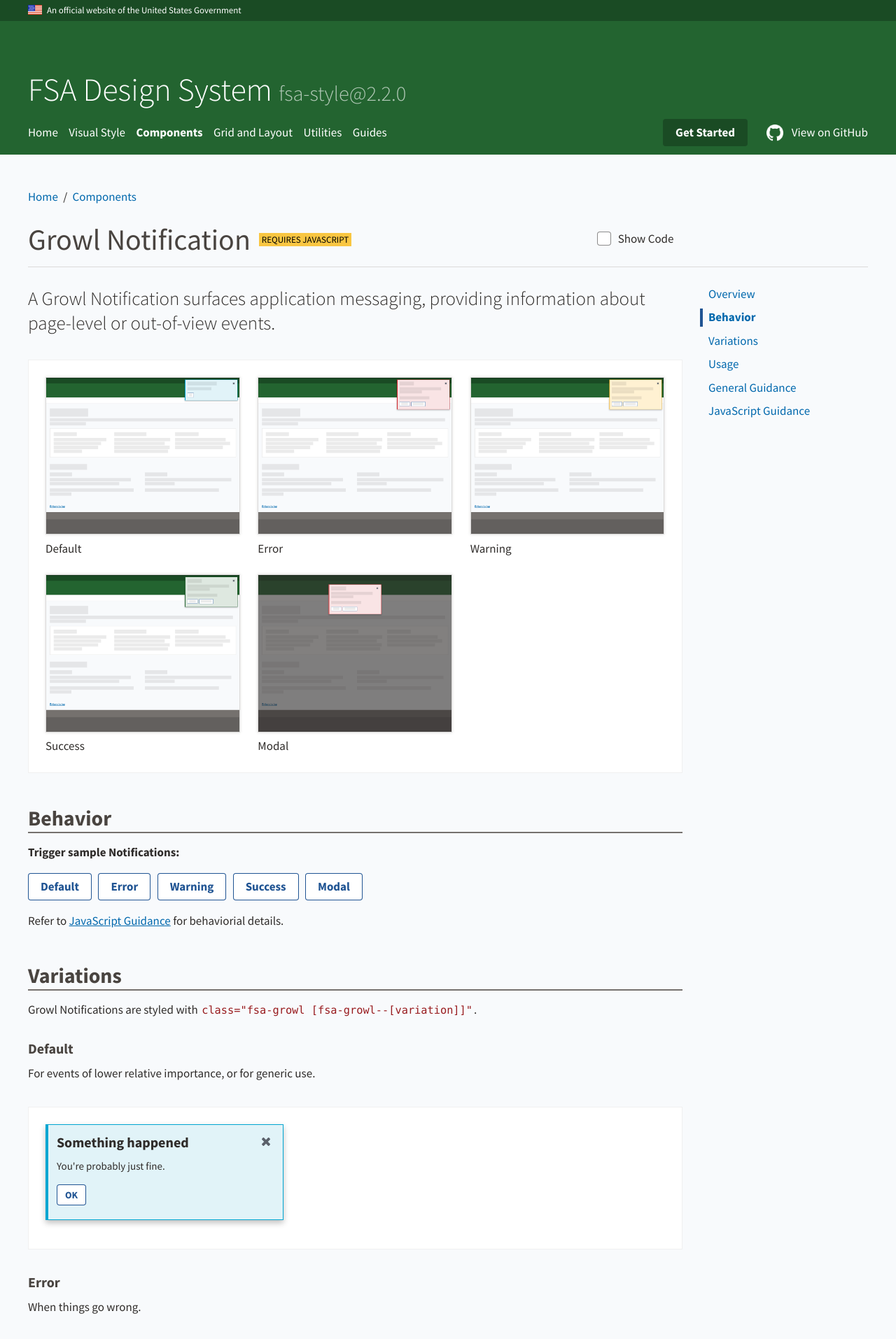
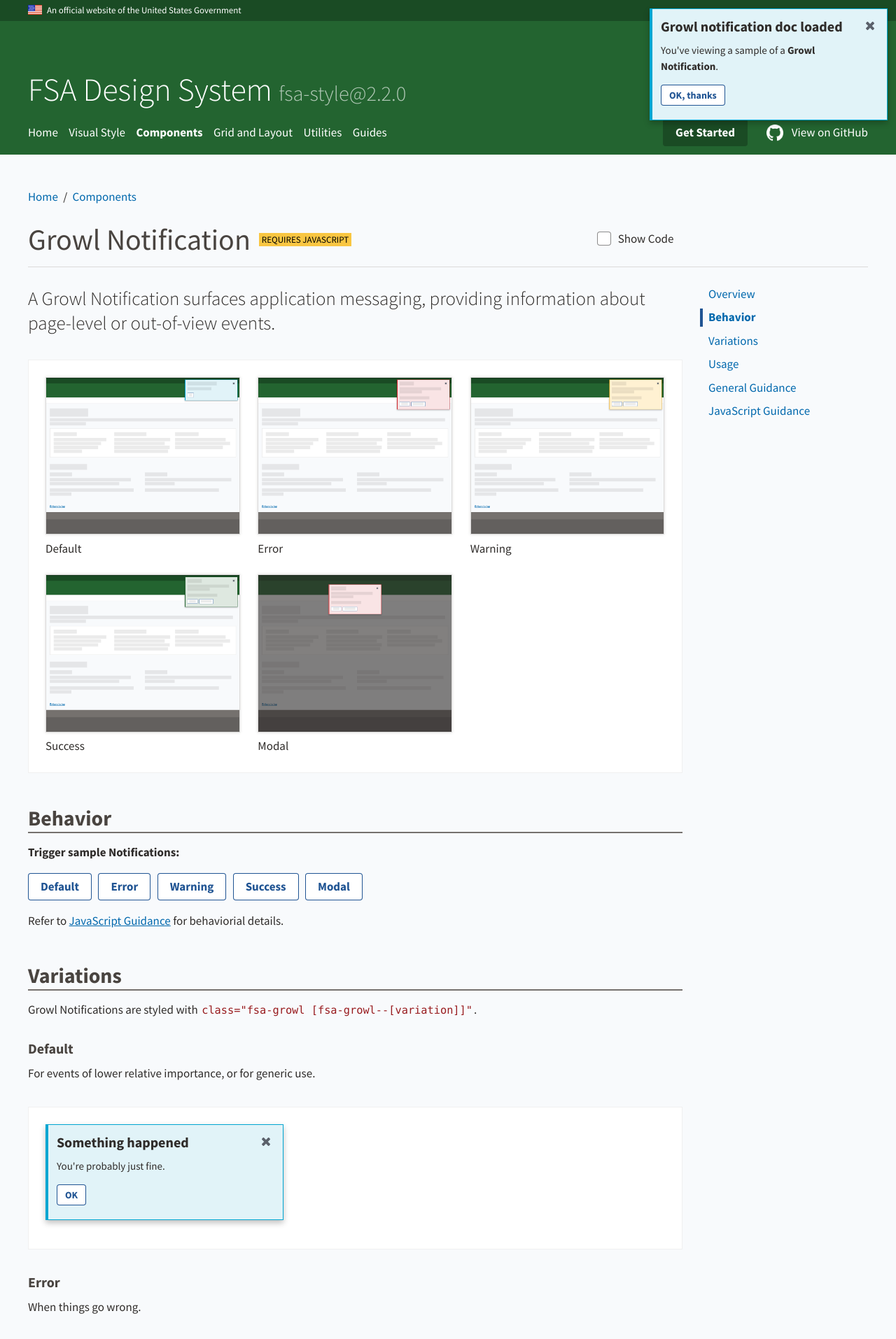
Before and after one commit to USDA-FSA/fsa-design-system, a Jekyll site: the page built from components/growl/index.md, in a window 1280 px wide. Shown: the top 1914 px of the page at 70% size. Built offline with Jekyll 4.4.1, drawn with Linux system fonts in a browser that asks for light colours.

Commit message:
Added friendly Growl Notifcation sample [amends #238]

```diff
--- a/components/growl/index.md
+++ b/components/growl/index.md
@@ -5,8 +5,10 @@
 intro: "A Growl Notification surfaces application messaging, providing information about page-level or out-of-view events."
 jump_menu: true
 title_label: 'Requires JavaScript'
+custom_js: "growl-init-demo.js"
 ---
 <div class="fsa-whiteout" id="fsa-whiteout" aria-hidden="true"></div>
+
 <div class="fsa-growl-container">
   <div class="fsa-growl" id="UNIQUE-ID-AC598060D7502E9E" aria-hidden="true" tabindex="0" role="dialog">
     <div class="fsa-growl__hd">
@@ -59,6 +61,18 @@
       <p>
         <button data-behavior="growl-dismiss" class="fsa-btn fsa-btn--small fsa-btn--secondary" type="button">Button</button>
         <a class="fsa-btn fsa-btn--small fsa-btn--secondary" href="link.html">Button link</a>
+      </p>
+    </div>
+  </div>
+  <div class="fsa-growl" id="growl-init-demo" aria-hidden="true" tabindex="0" role="dialog">
+    <div class="fsa-growl__hd">
+      <button class="fsa-growl__close" data-behavior="growl-dismiss" type="button"><img class="fsa-growl__close-icon" src="{{ site.baseurl }}img/close.svg" alt="close"></button>
+      <h2 class="fsa-growl__title">Growl notification doc loaded</h2>
+    </div>
+    <div class="fsa-growl__bd">
+      <p>You've viewing a sample of a <strong>Growl Notification</strong>.</p>
+      <p>
+        <button data-behavior="growl-dismiss" class="fsa-btn fsa-btn--small fsa-btn--secondary" type="button">OK, thanks</button>
       </p>
     </div>
   </div>
--- /dev/null
+++ b/js/demo/growl-init-demo.js
@@ -0,0 +1,3 @@
+$(document).ready(function(){
+  $('#growl-init-demo').attr('aria-hidden', 'false');
+});
```
